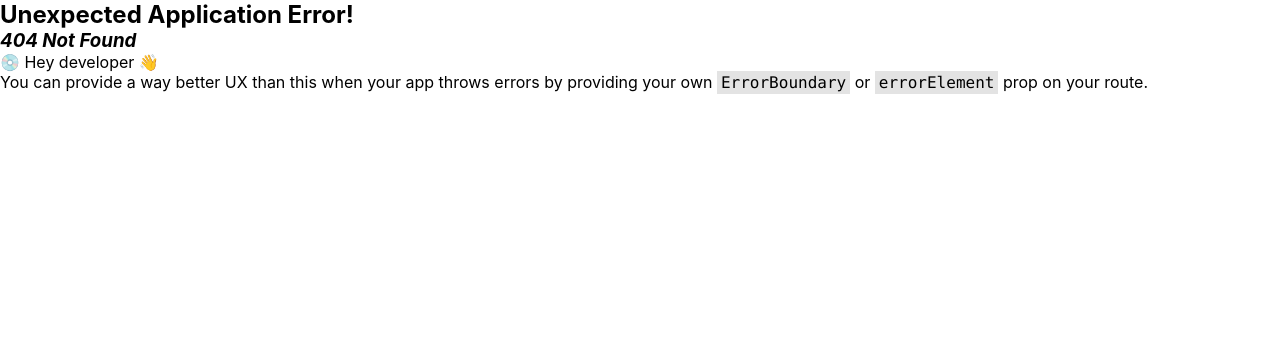
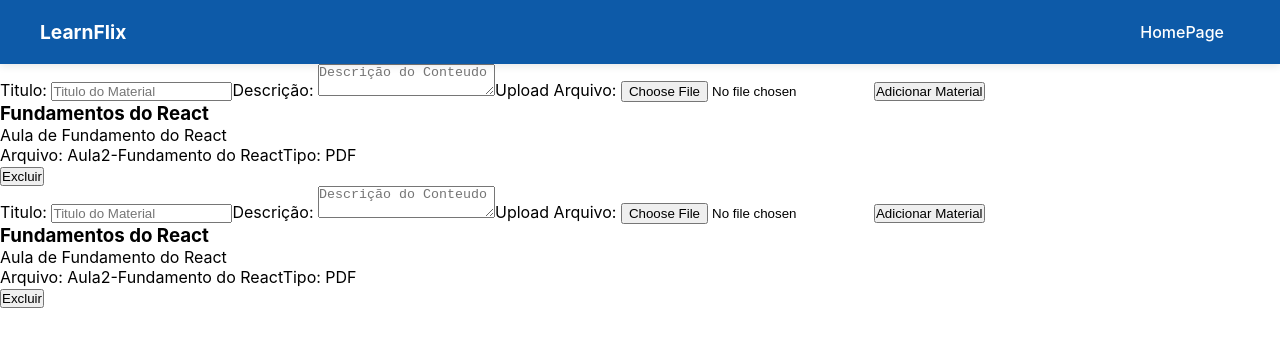
Before and after one commit to LFbruck/learnflix, a React (Create React App) app: page /materiais in a window 1280 px wide. Before the commit this address had no page. Shown: the top 346 px of the page. Built offline with nearby package versions, Linux system fonts and the light colour scheme.

Commit message:
fix: corrigindo bugs

```diff
--- a/src/App.js
+++ b/src/App.js
@@ -1,10 +1,12 @@
 import "./styles/global.css"
 import Routes from "./routes/Routes";
+import PaginaMateriais from "./components/PaginaMateriais/PaginaMateriais";
 
 export default function App() {
   return (
     <div className="App">
         <Routes />
+        <PaginaMateriais />
     </div>
   );
 }
--- a/src/components/PaginaMateriais/PaginaMateriais.jsx
+++ b/src/components/PaginaMateriais/PaginaMateriais.jsx
@@ -1,5 +1,6 @@
-import AdicionarMateriais from './AdicionarMateriais'
-import ListaMateriais from './ListaMateriais'
+import ListaMateriais from "../ListaMateriais/ListaMateriais"
+import AdicionarMateriais from "../AdicionarMateriais/AdicionarMateriais"
+
 import styles from './PaginaMateriais.module.css'
 import {useState, useEffect} from 'react'
 
--- a/src/routes/Routes.jsx
+++ b/src/routes/Routes.jsx
@@ -1,13 +1,17 @@
 import { createBrowserRouter } from "react-router-dom";
 import { RouterProvider} from "react-router-dom";
 import Layout from "../components/Layout/Layout";
+import PaginaMateriais from "../components/PaginaMateriais/PaginaMateriais";
 
 const router = createBrowserRouter([
     {
         path: "/",
         element: <Layout />,
         children: [
-
+            {
+                path: "/materiais",
+                element: <PaginaMateriais />
+            }
         ]
     }
 ]);
```
Also changed, not shown: 1 other file (tests, documents, lock files or other folders).
